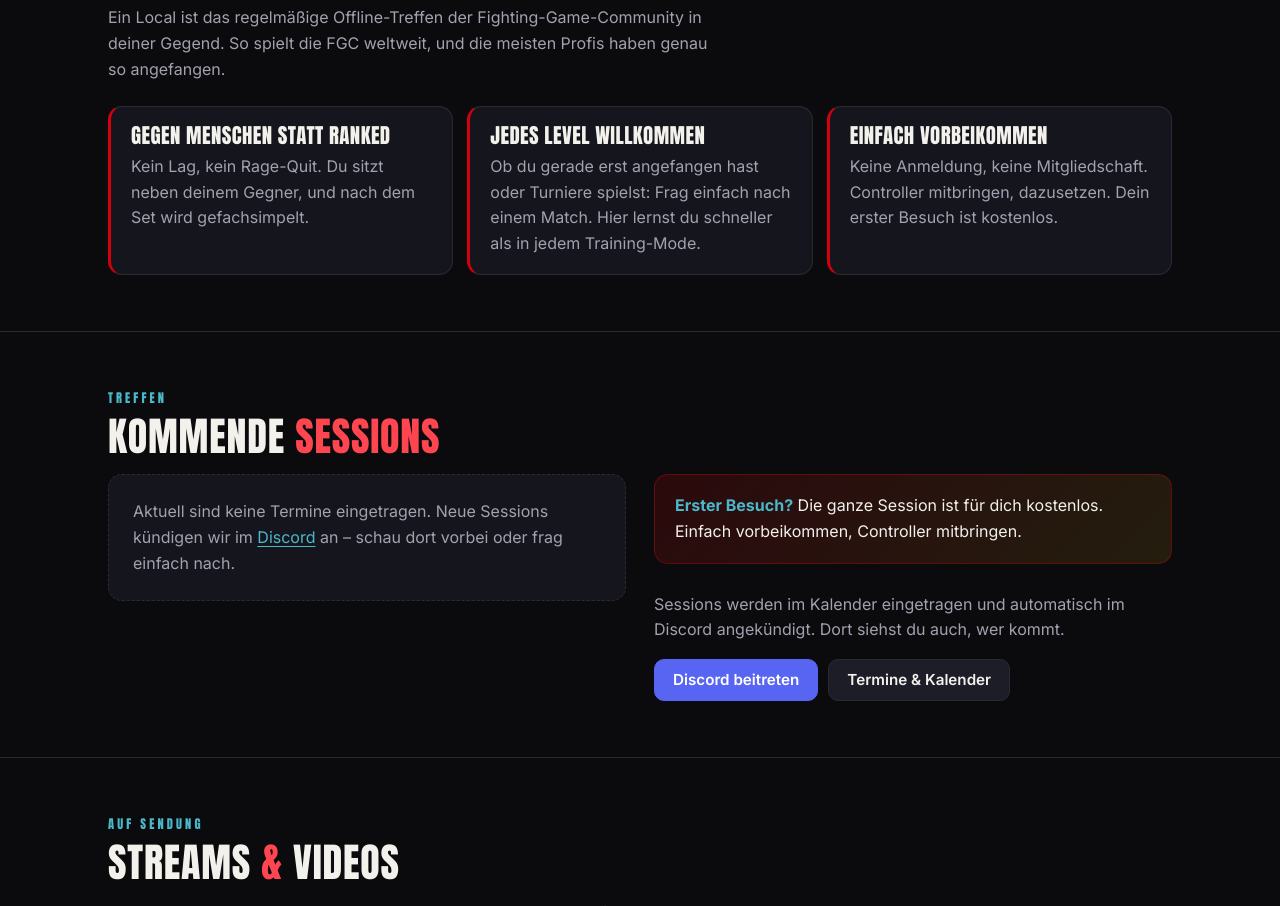
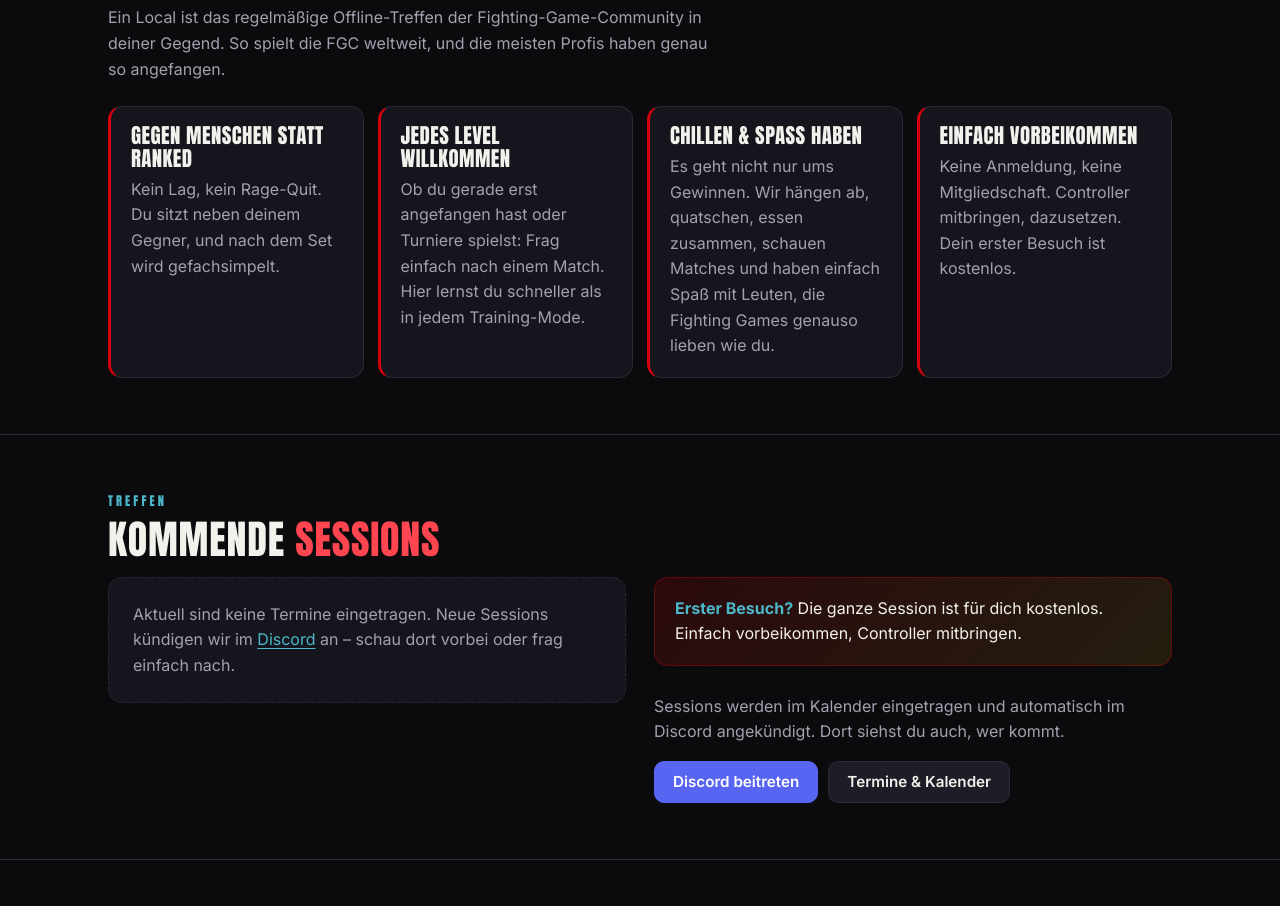
Before and after one commit to hlcws/Mad_Gear, an Astro site: page / in a window 1280 px wide. Shown: the part 1012-1918 px from the top of the page. Built offline with nearby package versions, Linux system fonts and the light colour scheme; Astro itself is replaced by a stand-in of ours.

Commit message:
Add 'Chillen & Spaß haben' to the locals explainer, balance grid 1/2/4 columns
Co-Authored-By: Claude Opus 5.5 <noreply@anthropic.com>

```diff
--- a/src/pages/index.astro
+++ b/src/pages/index.astro
@@ -36,6 +36,10 @@ const feed = loadFeed();
         <div class="local-point">
           <h3>Jedes Level willkommen</h3>
           <p>Ob du gerade erst angefangen hast oder Turniere spielst: Frag einfach nach einem Match. Hier lernst du schneller als in jedem Training-Mode.</p>
+        </div>
+        <div class="local-point">
+          <h3>Chillen & Spaß haben</h3>
+          <p>Es geht nicht nur ums Gewinnen. Wir hängen ab, quatschen, essen zusammen, schauen Matches und haben einfach Spaß mit Leuten, die Fighting Games genauso lieben wie du.</p>
         </div>
         <div class="local-point">
           <h3>Einfach vorbeikommen</h3>
--- a/src/styles/global.css
+++ b/src/styles/global.css
@@ -228,7 +228,9 @@ a.event:hover { color: var(--text); border-color: #3b3b4b; background: var(--sur
 }
 
 /* ---------- "Was ist ein Local?" ---------- */
-.locals-grid { display: grid; gap: 14px; grid-template-columns: repeat(auto-fit, minmax(240px, 1fr)); margin-top: 24px; }
+.locals-grid { display: grid; gap: 14px; grid-template-columns: 1fr; margin-top: 24px; }
+@media (min-width: 620px) { .locals-grid { grid-template-columns: 1fr 1fr; } }
+@media (min-width: 1100px) { .locals-grid { grid-template-columns: repeat(4, 1fr); } }
 .local-point { background: var(--surface); border: 1px solid var(--border); border-left: 3px solid var(--red); border-radius: var(--radius); padding: 18px 20px; }
 .local-point h3 { font-size: 1.3rem; margin: 0 0 6px; }
 .local-point p { color: var(--muted); margin: 0; }
```
